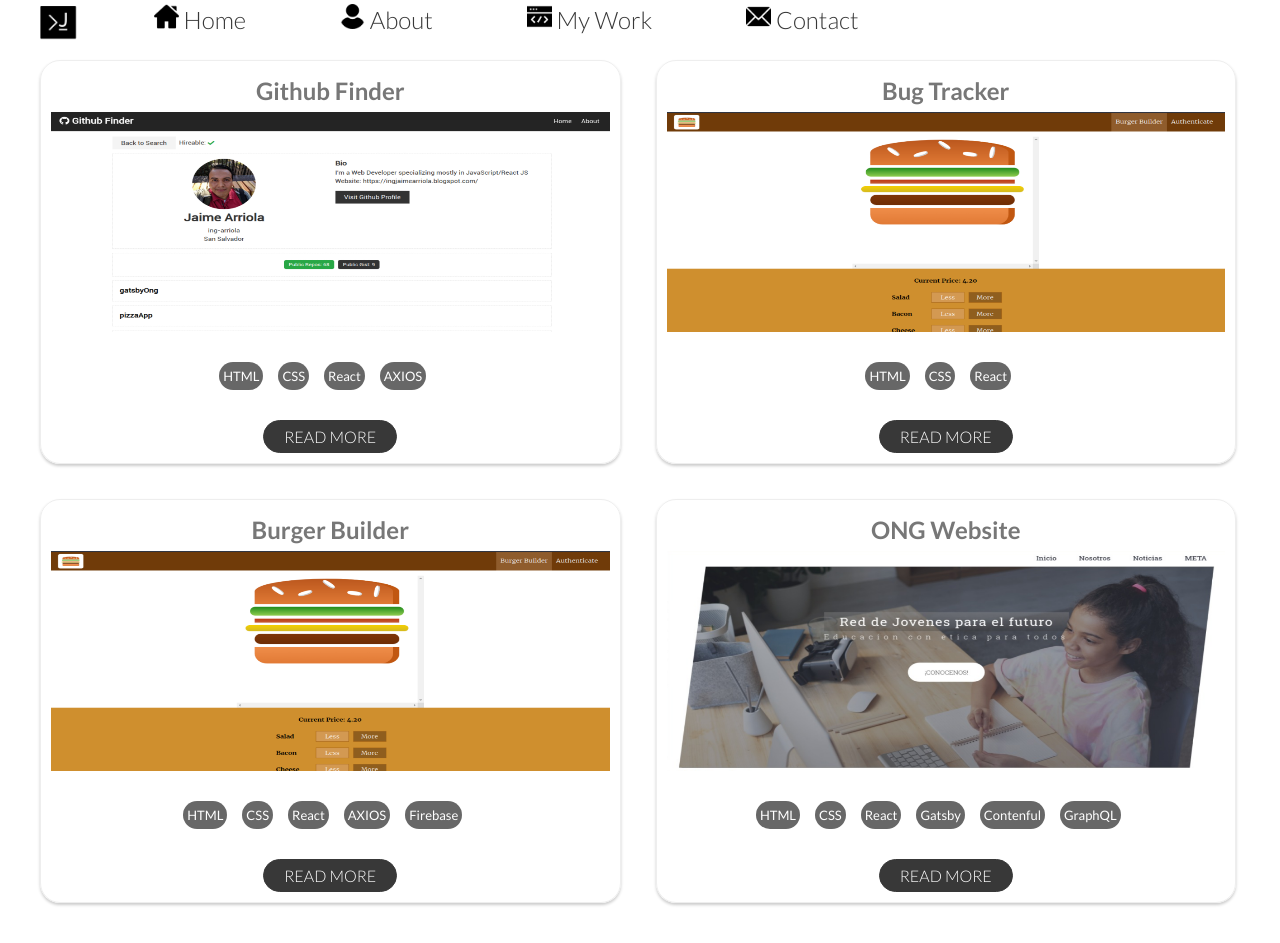
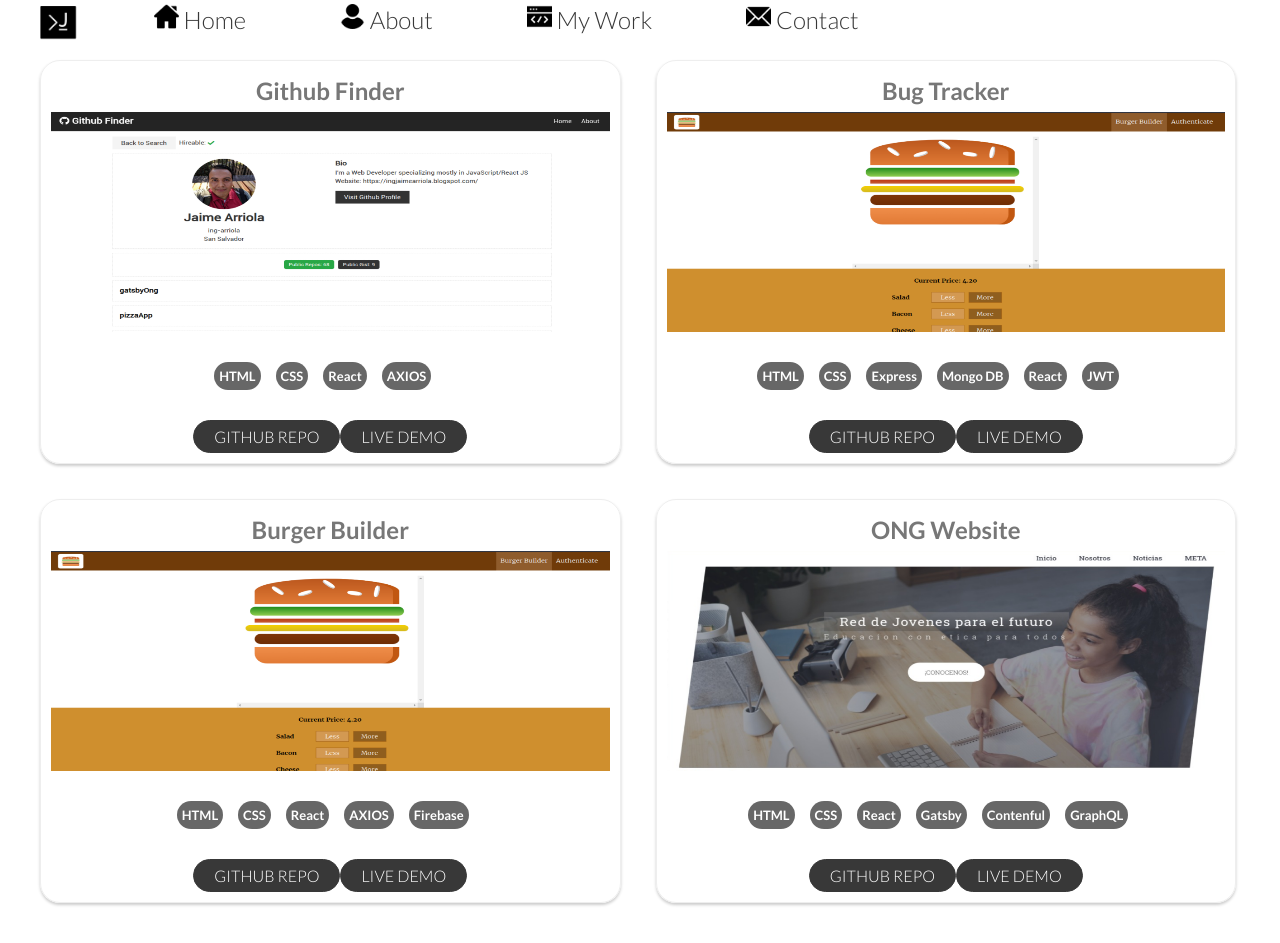
Before and after one commit to ing-arriola/personalBlog, a React (Create React App) app: page /work in a window 1280 px wide. Built offline with nearby package versions, Linux system fonts and the light colour scheme.

Commit message:
deleted api key

```diff
--- a/src/App.css
+++ b/src/App.css
@@ -6,6 +6,7 @@
 
 html {
   font-size: 62.5%;
+  font-family: "Lato", sans-serif;
 }
 
 body {
@@ -249,8 +250,6 @@ body {
 
 /*About Page*/
 .about-container {
-  font-family: "Oxygen", sans-serif;
-  font-weight: 400;
   font-size: 2rem;
   line-height: 1.7;
   color: #000;
@@ -313,15 +312,14 @@ body {
   height: 8rem;
 }
 
-/* SINGLE-PROJECT COMPONENT*/
-
+/*PROJECTS COMPONENT*/
 .projects-container {
   display: grid;
   grid-template-columns: repeat(auto-fill, minmax(40rem, 1fr));
   gap: 1.5rem;
   width: 95vw;
 }
-
+/* SINGLE-PROJECT COMPONENT*/
 .project-card {
   border: 1px solid #eee;
   border-radius: 2rem;
@@ -356,12 +354,12 @@ body {
 }
 
 .projects-card--tech {
-  font-weight: 400;
+  font-weight: 700;
   background-color: rgba(56, 56, 56, 0.76);
   margin-right: 1.5rem;
   color: #fff;
   border-radius: 2rem;
-  padding: 0.3rem 0.4rem;
+  padding: 0.3rem 0.5rem;
   font-size: 1.3rem;
 }
 
@@ -370,16 +368,6 @@ body {
   display: flex;
   justify-content: center;
 }
-
-/*PROJECTS COMPONENT*/
-/*
-.projects-container {
-  display: flex;
-  flex-wrap: wrap;
-  justify-content: center;
-  align-items: center;
-}
-*/
 
 /*Media Queries*/
 
--- a/src/components/Projects/Projects.js
+++ b/src/components/Projects/Projects.js
@@ -2,8 +2,6 @@ import React from "react";
 import Project from "./SingleProject";
 import * as projectsPictures from "../../images/projects/projectsPictures";
 const Projects = () => {
-  console.log(process.env.REACT_APP_SPACE_ID);
-  console.log(process.env.REACT_APP_ACCESS_TOKEN);
   const projectsData = [
     {
       id: 1,
@@ -19,7 +17,7 @@ const Projects = () => {
       description:
         "This is a fullstack App made with MERN STACK and this allow to different users follow a flow of work ",
       picture: projectsPictures.burger,
-      techs: ["HTML", "CSS", "React"],
+      techs: ["HTML", "CSS", "Express", "Mongo DB", "React", "JWT"],
     },
     {
       id: 3,
--- a/src/components/Projects/SingleProject.js
+++ b/src/components/Projects/SingleProject.js
@@ -18,7 +18,10 @@ const SingleProject = (props) => {
       </div>
       <div className="project-card__button-container">
         <a href="#" alt="none" className="btn--dark">
-          READ MORE
+          GITHUB REPO
+        </a>
+        <a href="#" alt="none" className="btn--dark">
+          LIVE DEMO
         </a>
       </div>
     </article>
```
Also changed, not shown: 2 other files (tests, documents, lock files or other folders).
